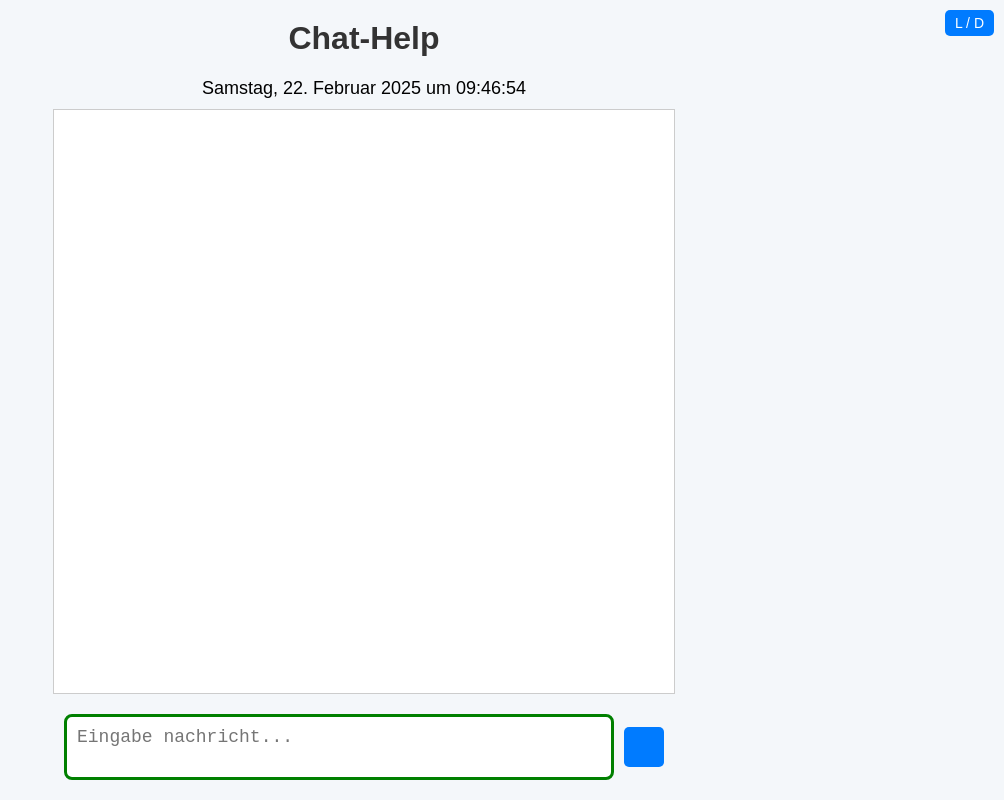
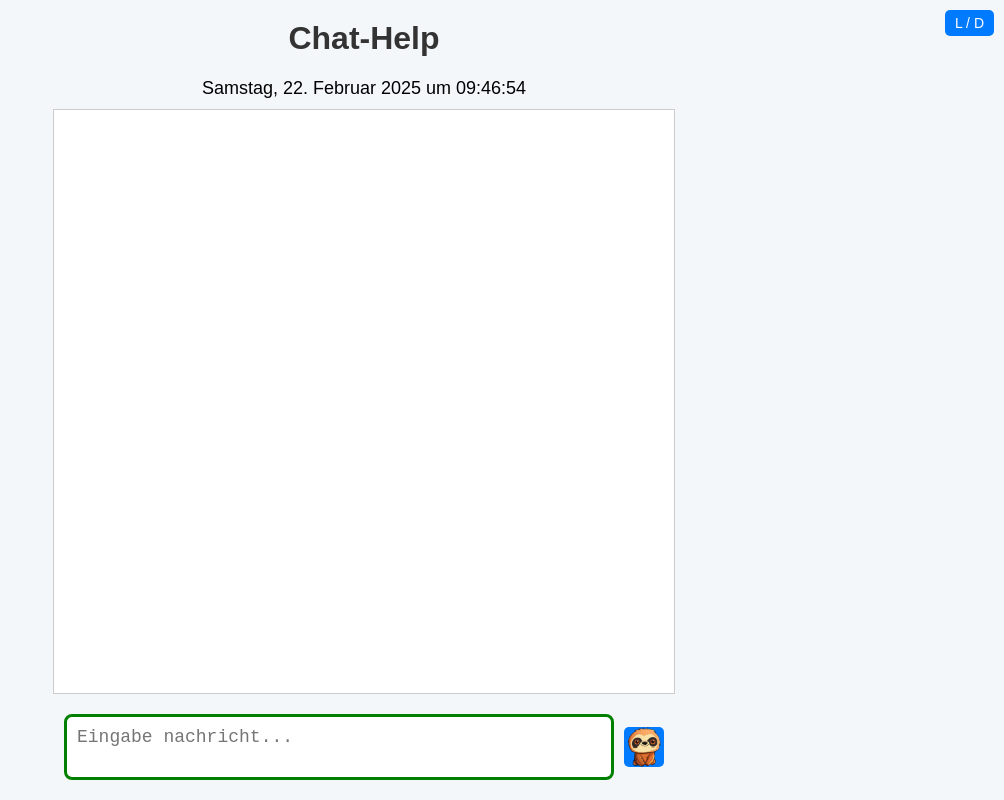
Before and after one commit to AndriiCoder1/chathelp, a website: page index.html in a window 1280 px wide. Shown: the whole page, without its empty margins (276-1280 px from the left). Drawn offline with nearby package versions, Linux system fonts and the light colour scheme; no server answers.

Commit message:
Описание изменений

```diff
--- a/index.html
+++ b/index.html
@@ -76,7 +76,7 @@
       border: none;
       border-radius: 5px;
       cursor: pointer;
-      background-image: url('/images/rabbit.png'); /* Убедитесь, что путь правильный */
+      background-image: url('/images/rabbit_1.png'); /* Убедитесь, что путь правильный */
       background-size: cover;
       width: 40px;
       height: 40px;
```
Also changed, not shown: images/rabbit_1.png (added), images/rabbit_2.png (added), images/rabbit_3.png (added).
